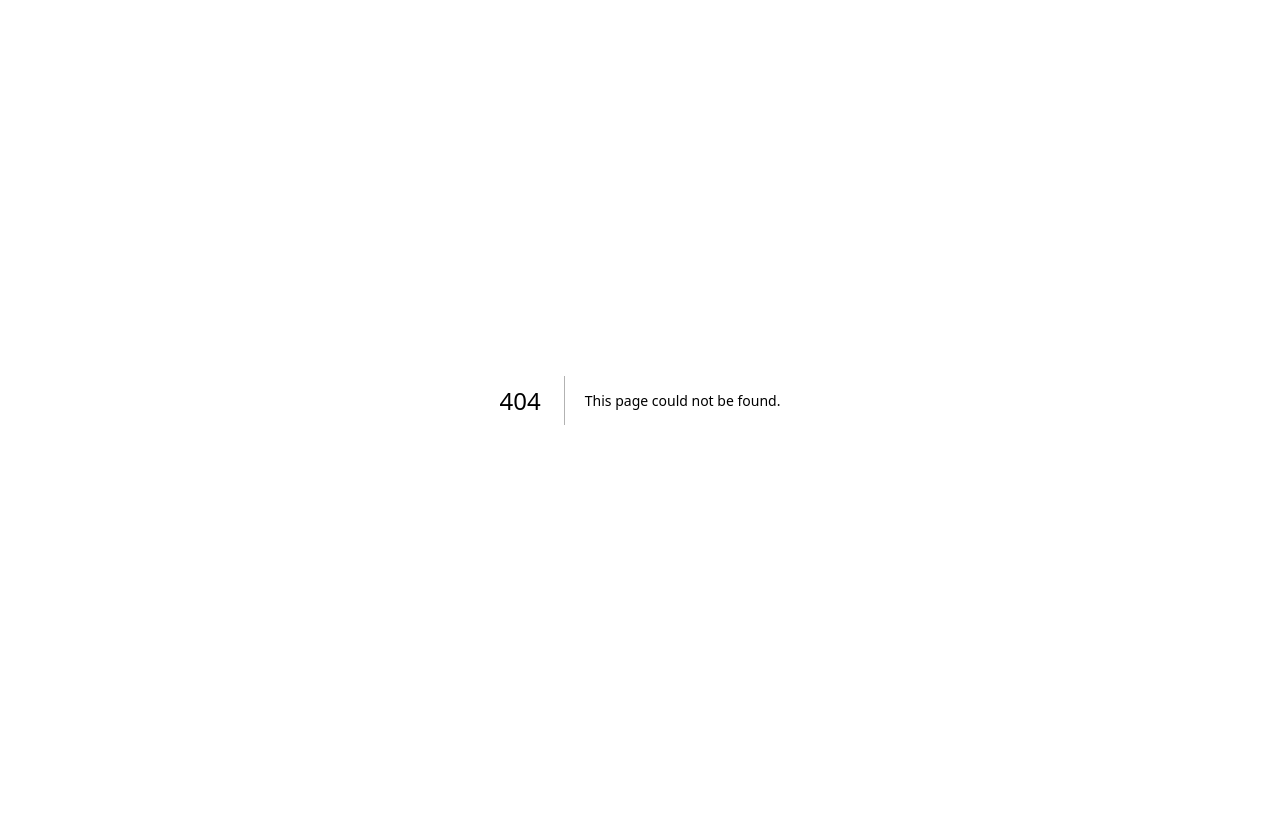
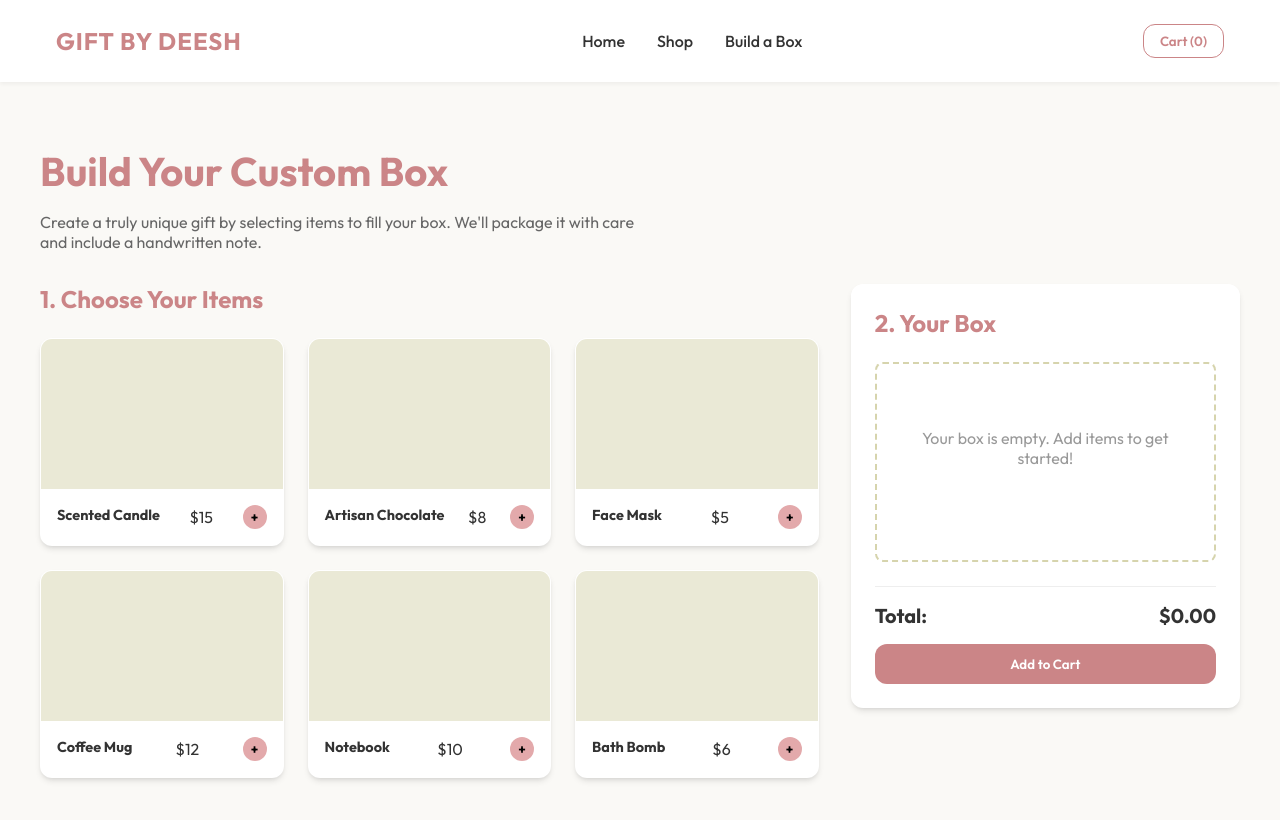
Before and after one commit to SamsudeenAshad/gift_by_desh, a Next.js app: page /build-a-box in a window 1280 px wide. Before the commit this address had no page. Shown: the top 820 px of the page. Built offline with nearby package versions, Linux system fonts and the light colour scheme.

Commit message:
add comonents

```diff
--- /dev/null
+++ b/src/app/build-a-box/page.js
@@ -0,0 +1,18 @@
+import Navbar from '@/components/Navbar';
+import CustomBoxBuilder from '@/components/CustomBoxBuilder';
+
+export default function BuildABox() {
+    return (
+        <main>
+            <Navbar />
+            <div className="container section">
+                <h1 className="title">Build Your Custom Box</h1>
+                <p style={{ maxWidth: '600px', marginBottom: '2rem', color: '#666' }}>
+                    Create a truly unique gift by selecting items to fill your box.
+                    We'll package it with care and include a handwritten note.
+                </p>
+                <CustomBoxBuilder />
+            </div>
+        </main>
+    );
+}
--- /dev/null
+++ b/src/components/CustomBoxBuilder.js
@@ -0,0 +1,79 @@
+"use client";
+
+import { useState } from 'react';
+import styles from './CustomBoxBuilder.module.css';
+
+const AVAILABLE_ITEMS = [
+    { id: 1, name: "Scented Candle", price: 15, category: "Home" },
+    { id: 2, name: "Artisan Chocolate", price: 8, category: "Food" },
+    { id: 3, name: "Face Mask", price: 5, category: "Beauty" },
+    { id: 4, name: "Coffee Mug", price: 12, category: "Home" },
+    { id: 5, name: "Notebook", price: 10, category: "Stationery" },
+    { id: 6, name: "Bath Bomb", price: 6, category: "Beauty" },
+];
+
+export default function CustomBoxBuilder() {
+    const [boxItems, setBoxItems] = useState([]);
+    const [totalPrice, setTotalPrice] = useState(0);
+
+    const addItem = (item) => {
+        setBoxItems([...boxItems, item]);
+        setTotalPrice(prev => prev + item.price);
+    };
+
+    const removeItem = (index) => {
+        const itemToRemove = boxItems[index];
+        const newItems = boxItems.filter((_, i) => i !== index);
+        setBoxItems(newItems);
+        setTotalPrice(prev => prev - itemToRemove.price);
+    };
+
+    return (
+        <div className={styles.builder}>
+            <div className={styles.selectionArea}>
+                <h2 className={styles.subtitle}>1. Choose Your Items</h2>
+                <div className={styles.itemsGrid}>
+                    {AVAILABLE_ITEMS.map(item => (
+                        <div key={item.id} className={styles.itemCard} onClick={() => addItem(item)}>
+                            <div className={styles.itemImage}></div>
+                            <div className={styles.itemInfo}>
+                                <h4>{item.name}</h4>
+                                <p>${item.price}</p>
+                                <button className={styles.addBtn}>+</button>
+                            </div>
+                        </div>
+                    ))}
+                </div>
+            </div>
+
+            <div className={styles.boxPreview}>
+                <div className={styles.stickySummary}>
+                    <h2 className={styles.subtitle}>2. Your Box</h2>
+                    <div className={styles.boxContents}>
+                        {boxItems.length === 0 ? (
+                            <p className={styles.emptyMsg}>Your box is empty. Add items to get started!</p>
+                        ) : (
+                            <ul className={styles.itemList}>
+                                {boxItems.map((item, index) => (
+                                    <li key={index} className={styles.selectedItem}>
+                                        <span>{item.name}</span>
+                                        <button onClick={() => removeItem(index)} className={styles.removeBtn}>×</button>
+                                    </li>
+                                ))}
+                            </ul>
+                        )}
+                    </div>
+                    <div className={styles.summaryFooter}>
+                        <div className={styles.total}>
+                            <span>Total:</span>
+                            <span>${totalPrice.toFixed(2)}</span>
+                        </div>
+                        <button className="btn btn-primary" disabled={boxItems.length === 0}>
+                            Add to Cart
+                        </button>
+                    </div>
+                </div>
+            </div>
+        </div>
+    );
+}
--- /dev/null
+++ b/src/components/CustomBoxBuilder.module.css
@@ -0,0 +1,135 @@
+.builder {
+    display: grid;
+    grid-template-columns: 2fr 1fr;
+    gap: 2rem;
+    margin-top: 2rem;
+}
+
+.subtitle {
+    font-size: 1.5rem;
+    color: var(--primary);
+    margin-bottom: 1.5rem;
+}
+
+.itemsGrid {
+    display: grid;
+    grid-template-columns: repeat(auto-fill, minmax(200px, 1fr));
+    gap: 1.5rem;
+}
+
+.itemCard {
+    background: var(--white);
+    border-radius: var(--radius);
+    overflow: hidden;
+    box-shadow: var(--shadow);
+    cursor: pointer;
+    transition: transform 0.2s;
+    border: 1px solid transparent;
+}
+
+.itemCard:hover {
+    transform: translateY(-3px);
+    border-color: var(--primary);
+}
+
+.itemImage {
+    height: 150px;
+    background: var(--accent);
+    opacity: 0.5;
+}
+
+.itemInfo {
+    padding: 1rem;
+    display: flex;
+    justify-content: space-between;
+    align-items: center;
+}
+
+.itemInfo h4 {
+    font-size: 0.9rem;
+    margin-bottom: 0.25rem;
+}
+
+.addBtn {
+    background: var(--secondary);
+    width: 24px;
+    height: 24px;
+    border-radius: 50%;
+    display: flex;
+    align-items: center;
+    justify-content: center;
+    font-weight: bold;
+}
+
+.stickySummary {
+    position: sticky;
+    top: 100px;
+    background: var(--white);
+    padding: 1.5rem;
+    border-radius: var(--radius);
+    box-shadow: var(--shadow);
+}
+
+.boxContents {
+    min-height: 200px;
+    margin-bottom: 1.5rem;
+    border: 2px dashed var(--accent);
+    border-radius: 8px;
+    padding: 1rem;
+}
+
+.emptyMsg {
+    text-align: center;
+    color: #999;
+    margin-top: 3rem;
+}
+
+.itemList {
+    list-style: none;
+}
+
+.selectedItem {
+    display: flex;
+    justify-content: space-between;
+    padding: 0.5rem 0;
+    border-bottom: 1px solid #eee;
+}
+
+.removeBtn {
+    background: none;
+    color: #999;
+    font-size: 1.2rem;
+    padding: 0 0.5rem;
+}
+
+.removeBtn:hover {
+    color: red;
+}
+
+.summaryFooter {
+    border-top: 1px solid #eee;
+    padding-top: 1rem;
+}
+
+.total {
+    display: flex;
+    justify-content: space-between;
+    font-size: 1.25rem;
+    font-weight: 700;
+    margin-bottom: 1rem;
+    color: var(--text);
+}
+
+.summaryFooter button {
+    width: 100%;
+}
+
+@media (max-width: 768px) {
+    .builder {
+        grid-template-columns: 1fr;
+    }
+
+    .stickySummary {
+        position: static;
+    }
+}
```
